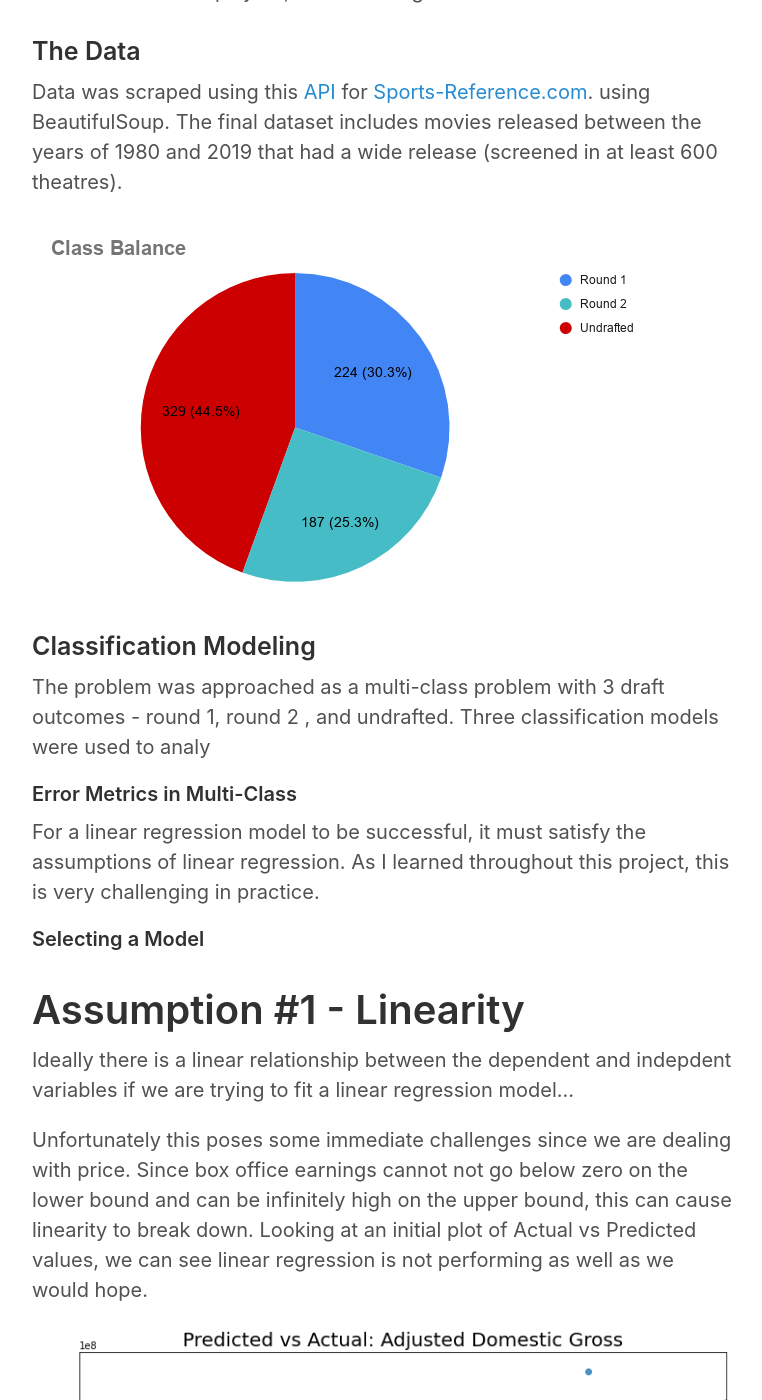
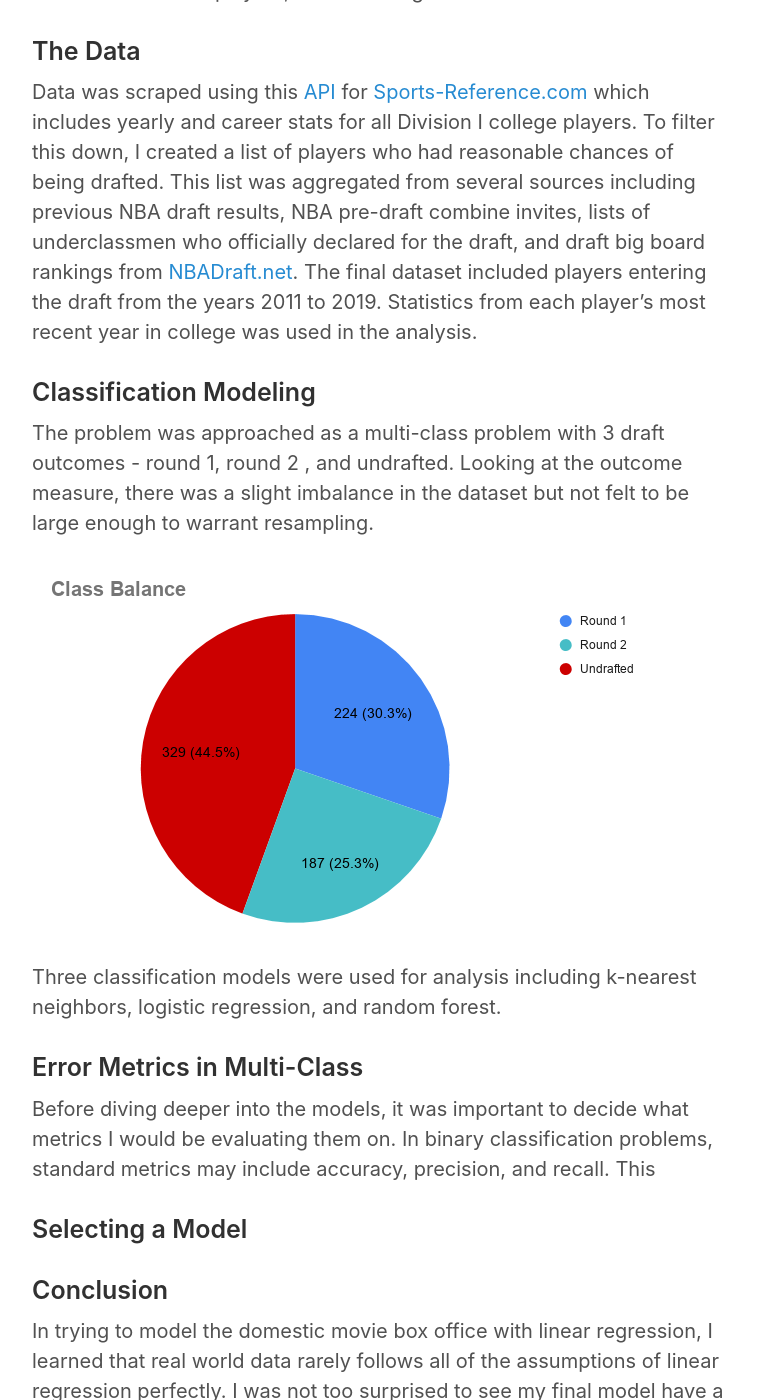
Before and after one commit to enndy6285/enndy6285.github.io, a Jekyll site: the page built from _posts/2020-05-12-classification.md, in a window 1280 px wide and 1400 px high, scrolled down 388 px. Shown: the whole window, without its empty margins (258-1020 px from the left). Built offline with Jekyll 4.4.1, drawn with Linux system fonts in a browser that asks for light colours; some of the changed text lies outside the part shown.

Commit message:
updating blog 3

```diff
--- a/_posts/2020-05-12-classification.md
+++ b/_posts/2020-05-12-classification.md
@@ -11,68 +11,21 @@ For elite basketball players, the ultimate goal is to make it to the NBA.
 
 
 ### The Data
-Data was scraped using this [API](https://sportsreference.readthedocs.io/en/stable/) for [Sports-Reference.com](http://www.sports-reference.com).  using BeautifulSoup. The final dataset includes movies released between the years of 1980 and 2019 that had a wide release (screened in at least 600 theatres).
+Data was scraped using this [API](https://sportsreference.readthedocs.io/en/stable/) for [Sports-Reference.com](http://www.sports-reference.com) which includes yearly and career stats for all Division I college players. To filter this down, I created a list of players who had reasonable chances of being drafted. This list was aggregated from several sources including previous NBA draft results, NBA pre-draft combine invites, lists of underclassmen who officially declared for the draft, and draft big board rankings from [NBADraft.net](https://www.nbadraft.net/ranking/bigboard/). The final dataset included players entering the draft from the years 2011 to 2019. Statistics from each player's most recent year in college was used in the analysis.
+
+### Classification Modeling
+The problem was approached as a multi-class problem with 3 draft outcomes - round 1, round 2 , and undrafted. Looking at the outcome measure, there was a slight imbalance in the dataset but not felt to be large enough to warrant resampling.
 
 ![Class Balance]({{ site.url }}/images/2020-05-12/class_balance.png)
 
-### Classification Modeling
+Three classification models were used for analysis including k-nearest neighbors, logistic regression, and random forest.
 
-The problem was approached as a multi-class problem with 3 draft outcomes - round 1, round 2 , and undrafted. Three classification models were used to analy
-
-#### Error Metrics in Multi-Class
-For a linear regression model to be successful, it must satisfy the assumptions of linear regression. As I learned throughout this project, this is very challenging in practice.
+### Error Metrics in Multi-Class
+Before diving deeper into the models, it was important to decide what metrics I would be evaluating them on. In binary classification problems, standard metrics may include accuracy, precision, and recall. This
 
 
-#### Selecting a Model
+### Selecting a Model
 
-
-# Assumption #1 - Linearity
-Ideally there is a linear relationship between the dependent and indepdent variables if we are trying to fit a linear regression model...
-
-Unfortunately this poses some immediate challenges since we are dealing with price. Since box office earnings cannot not go below zero on the lower bound and can be infinitely high on the upper bound, this can cause linearity to break down. Looking at an initial plot of Actual vs Predicted values, we can see linear regression is not performing as well as we would hope.
-
-![Actual vs. Predicted]({{ site.url }}/images/2020-04-21/actual_pred.png)
-
-One potential solution is to transform the data. In this case, all price related variables were log-transformed which improved the linear relationship.
-
-![Actual vs. Predicted (log)]({{ site.url }}/images/2020-04-21/log_act_pred.png)
-
-Another challenge to assuming linearity between dependent and independent variables is the presence of a confounding variable. Through initial EDA, it was apparent that trends over time existed for several independent variables (budget, number of theatres) AND the dependent variable.
-
-![Pairplot]({{ site.url }}/images/2020-04-21/pairplot1.png)
-
-To account for this, all price related variables were adjusted for average yearly ticket price as a measure of price inflation over time.
-
-
-#### Assumption #2 - Homoscedasticity
-Error terms should have constant variance. My initial model showed a very high degree of heterscedasticity with increasing variance at higher predicted values. Log transformation again helped in this case although we can see the variances are still not completely uniform.
-
-![Residual Plot]({{ site.url }}/images/2020-04-21/resid.png)
-![Residual Plot (log)]({{ site.url }}/images/2020-04-21/log_resid.png)
-
-
-#### Assumption #3 - No Multi-Collinearity
-The independent variables should not have any linear relationships with each other. One of the movie features (Number of Theatres released) initially present in the model was eventually removed due to strong colinear effects with budget. This makes intuitive sense as a studio would want to release a movie that cost a lot of money to make in as many theatres as possible in order to maximize return on investment. This variable may have also had a dependent relationship on our dependent outcome since more theatres are likely to screen a movie that is already performing well.
-
-A degree of multi-collinearity was also introduced with the cast/crew independent variables. For these features, numerical values were calculated based on the box office earnings of previous movies that the cast/crew member in question had been involved in. This has some overlap with movie budget as more established actors/directors/writers would likely demand higher salaries.
-
-
-#### Assumption #4 - Independence of Errors
-This generally holds true since each observation is a different movie. Even though there were some time trends seen, the data does not represent a time series. This assumption does break down, however, when thinking about the effect of movie franchises which was not accounted for in the model. Some inter-dependence between observations was also introduced with the numerical cast/crew values created above.
-
-
-#### Assumption #5 - Normality of Errors
-Errors should follow a normal distribution. We can see this was followed fairly well in the error distribution plot below.
-
-![Error Distribution]({{ site.url }}/images/2020-04-21/resid_hist.png)
-
-
-### The Final Model
-After feature transformation and engineering, the data was modeled with cross-validation with simple OLS, Ridge, and Lasso regression. R-squared values were similar between all 3 models around 0.43. Insights from the model include:
-1. Budget had the largest impact with higher budgets predicting higher domestic gross
-2. The best months to release a movie are May, June, and July
-3. Director and writer had slightly more impact compared to actors on box office gross
-4. R-ratings predicted lower box office numbers
 
 
 ### Conclusion
```
